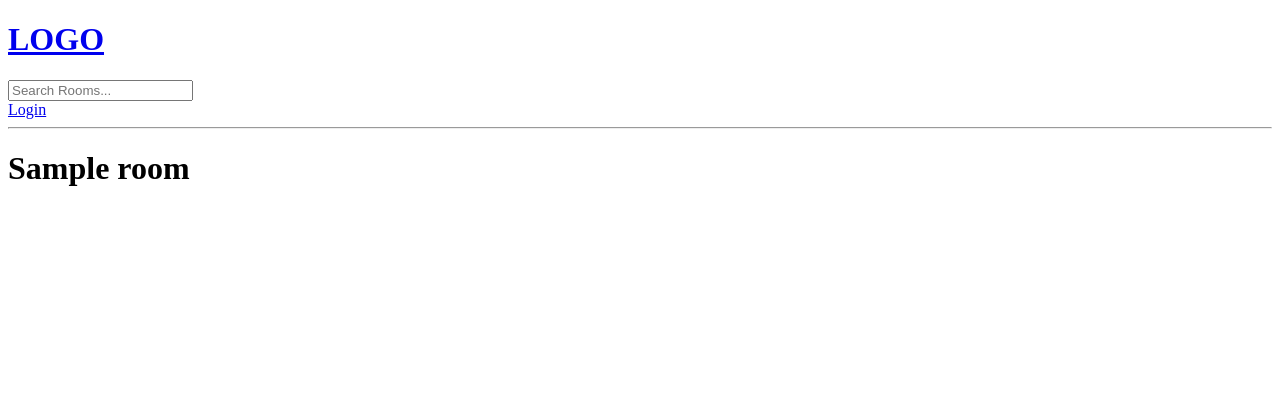
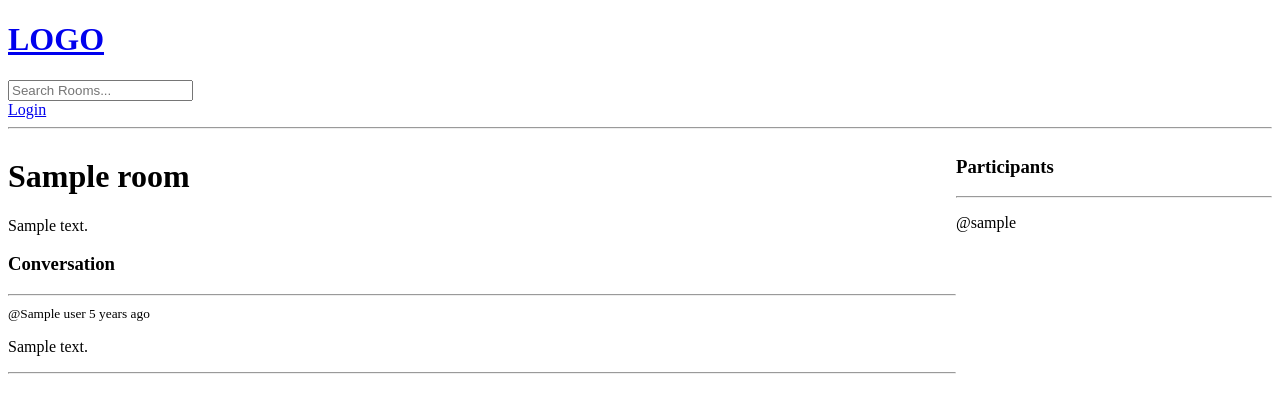
Before and after one commit to ktobia/Django-Project, a Django app: template base/templates/base/room.html in a window 1280 px wide. Shown: the top 413 px of the page. Run offline with Django 5.2, Linux system fonts and the light colour scheme; the template is opened without the code that fills it: most values are stand-ins (such as "Sample title", 1, 10 or a date in 2020).

Commit message:
3:27:30 - Activity Feed

```diff
--- a/base/models.py
+++ b/base/models.py
@@ -16,7 +16,7 @@ class Room(models.Model):
     topic = models.ForeignKey(Topic, on_delete=models.SET_NULL, null=True)
     name = models.CharField(max_length=200)
     description = models.TextField(null=True, blank=True)
-    #participants =
+    participants = models.ManyToManyField(User, related_name='participants', blank=True)
     updated = models.DateTimeField(auto_now=True)
     created = models.DateTimeField(auto_now_add=True)
 
--- a/base/templates/base/room.html
+++ b/base/templates/base/room.html
@@ -2,7 +2,60 @@
 
 {% block content %}
 
-<h1>{{room.name}}</h1>
+<style>
+    .room-container{
+        display: grid;
+        grid-template-columns: 3fr 1fr;
+    }
+</style>
+
+<div class="room-container">
+
+    <div>
+        <h1>{{ room.name }}</h1>
+
+        <p>{{ room.description }}</p>
+
+        <div class="comment-wrapper">
+            <h3>Conversation</h3>
+            <hr>
+
+            {% for message in room_messages %}
+            <div>
+                {% if request.user == message.user %}
+                <a href="{% url 'delete-message' message.id %}">Delete</a>
+                {% endif %}
+                <small>@{{ message.user }} {{ message.created|timesince }} ago</small>
+                <p>{{ message.body }}</p>
+                <hr>
+            </div>
+            {% endfor %}
+        </div>
+
+        {% if request.user.is_authenticated %}
+        <div class="comment-form">
+            <form method="POST" action="">
+                {% csrf_token %}
+                <input type="text" name="body" placeholder="Write your message here..." />
+            </form>
+        </div>
+        {% endif %}
+    </div>
+
+    <div>
+        <h3>Participants</h3>
+        <hr>
+
+        {% for user in participants %}
+        <div>
+            <p>@{{user.username}}</p>
+        </div>
+
+        {% endfor %}
+    </div>
+
+</div>
+
 
 
 {% endblock %}
--- a/base/urls.py
+++ b/base/urls.py
@@ -11,7 +11,9 @@ urlpatterns = [
 
     path('create-room/', views.createRoom, name="create-room"),
     path('update-room/<str:pk>/', views.updateRoom, name="update-room"),
-    path('delete-room/<str:pk>/', views.deleteRoom, name="delete-room")
+    path('delete-room/<str:pk>/', views.deleteRoom, name="delete-room"),
+    path('delete-message/<str:pk>/', views.deleteMessage, name="delete-message")
+
 
 
 ]
```
Also changed, not shown: base/views.py (+28 -2 lines), base/migrations/0004_room_participants.py (added), db.sqlite3.
